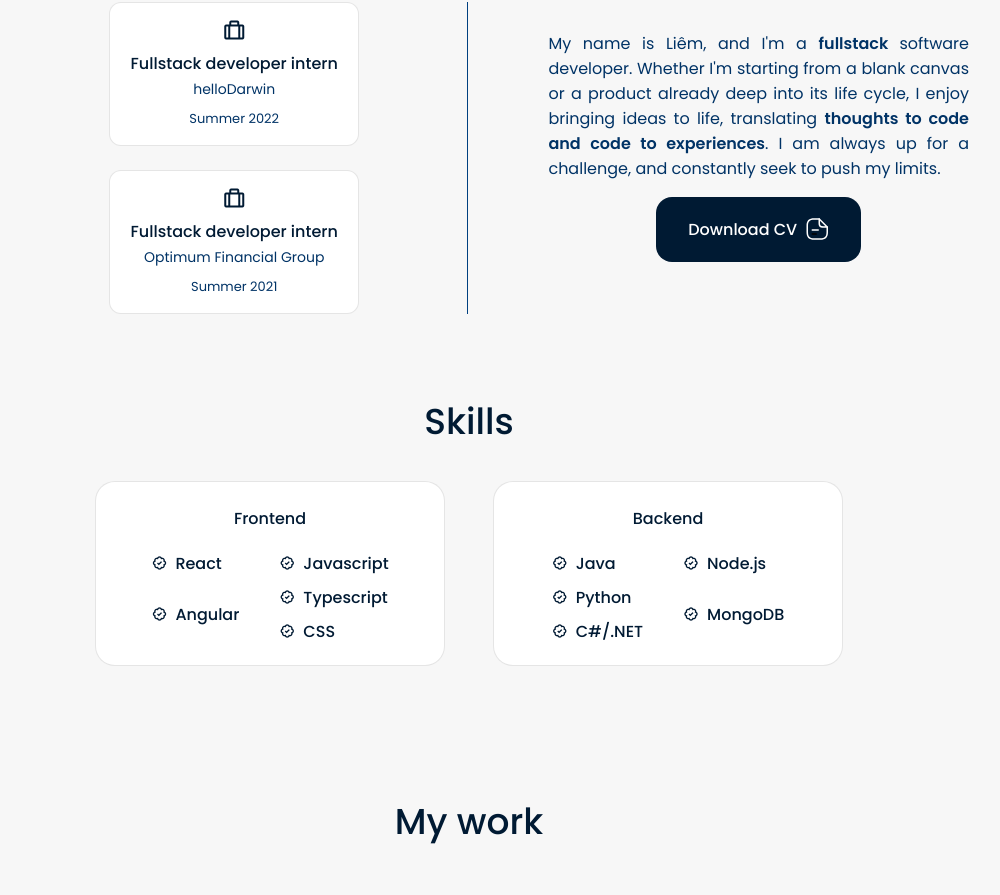
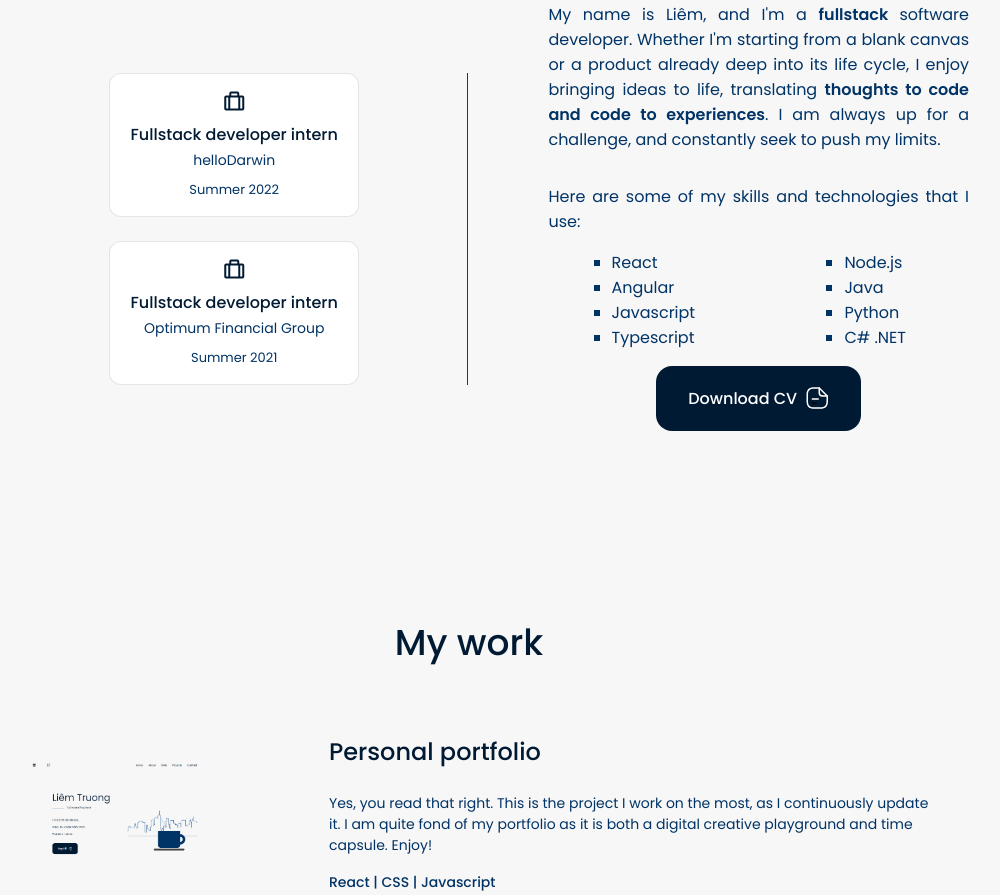
Before and after one commit to lt101/web-portfolio, a React (Create React App) app: page / in a window 1280 px wide. Shown: the part 981-1876 px from the top of the page, without its empty margins (171-1171 px from the left). Built offline with nearby package versions, Linux system fonts and the light colour scheme.

Commit message:
move skills into about section

```diff
--- a/src/App.js
+++ b/src/App.js
@@ -16,7 +16,6 @@ function App() {
       <main className="main">
         <Home />
         <About />
-        <Skills />
         <Portfolio />
         <Contact />
       </main>
--- a/src/components/about/About.jsx
+++ b/src/components/about/About.jsx
@@ -37,6 +37,23 @@ const About = () => {
           life, translating{" "}
           <p className="highlight">thoughts to code and code to experiences</p>.
           I am always up for a challenge, and constantly seek to push my limits.
+          <div className="about_skills_intro" id="skills">
+            Here are some of my skills and technologies that I use:{" "}
+          </div>
+          <div className="about_skills">
+            <ul>
+              <li>React</li>
+              <li>Angular</li>
+              <li>Javascript</li>
+              <li>Typescript</li>
+            </ul>
+            <ul>
+              <li>Node.js</li>
+              <li>Java</li>
+              <li>Python</li>
+              <li>C# .NET</li>
+            </ul>
+          </div>
           <div className="download_container">
             <a
               download=""
--- a/src/components/about/about.css
+++ b/src/components/about/about.css
@@ -40,6 +40,21 @@
   margin-bottom: var(--mb-2-5);
   padding-left: 3rem;
   text-align: justify;
+}
+
+.about_skills_intro {
+  margin: 1rem 0 1rem 0;
+}
+
+.about_skills {
+  display: flex;
+  justify-content: space-between;
+  margin-left: 15%;
+  margin-right: 15%;
+}
+
+.about_skills ul {
+  list-style: square;
 }
 
 .about_description p {
```
